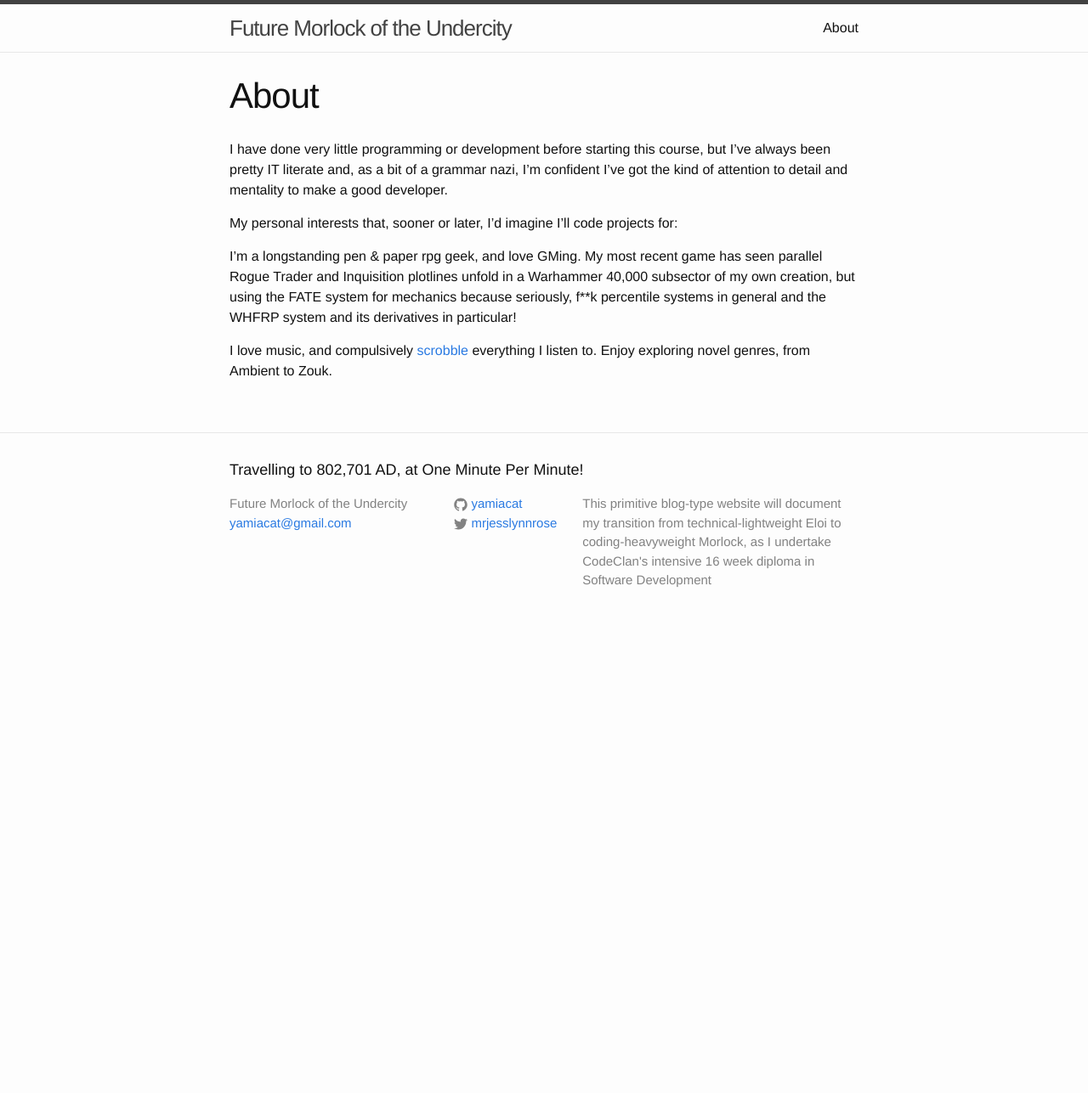
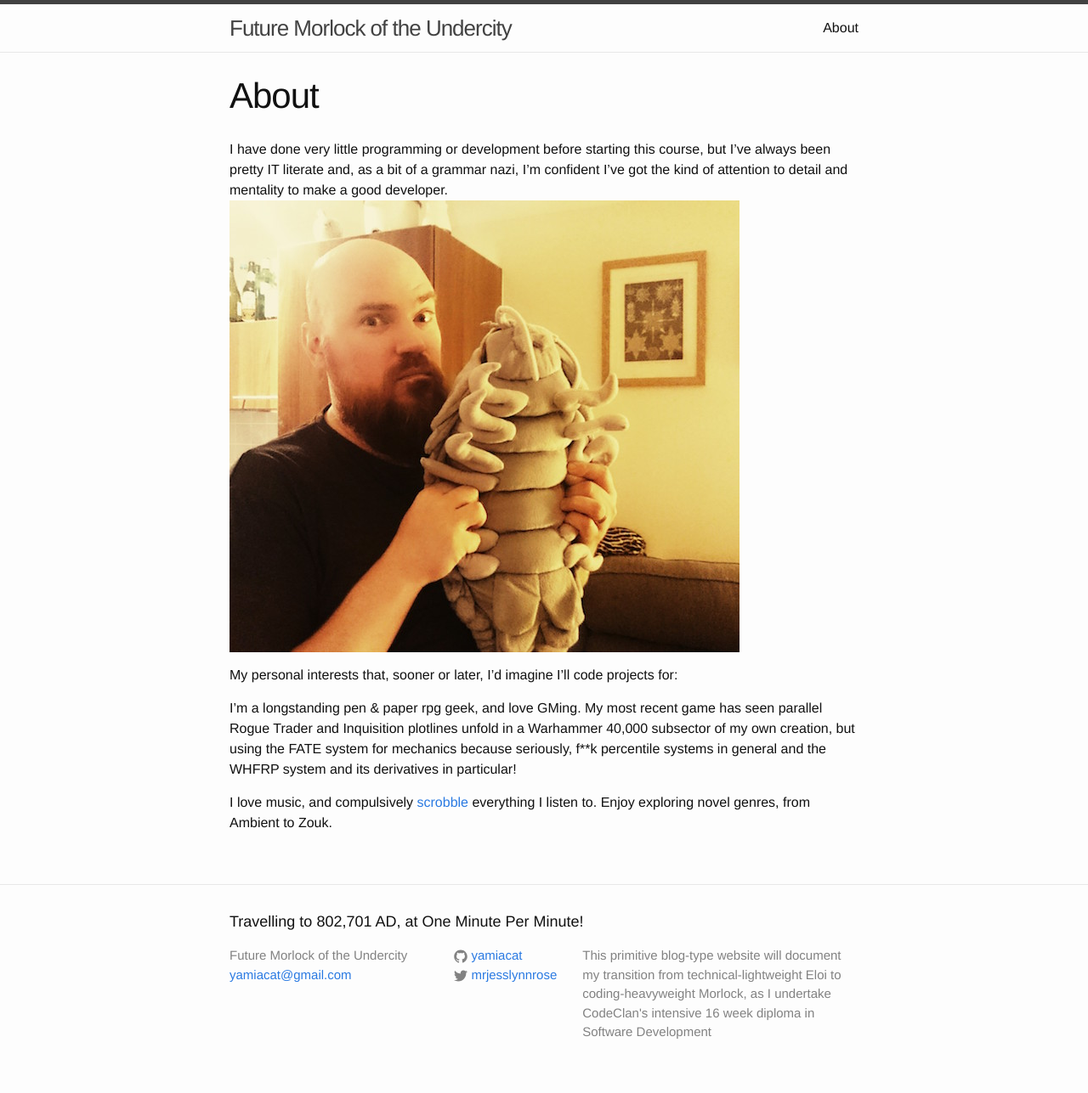
Before and after one commit to yamiacat/yamiacat.github.io, a Jekyll site: the page built from about.md, in a window 1280 px wide. Shown: the whole page at 85% size. Built offline with Jekyll 4.4.1, drawn with Linux system fonts in a browser that asks for light colours; before the commit the page ends 900 px from its top, so only the background shows below that.

Commit message:
add profile pic

```diff
--- a/about.md
+++ b/about.md
@@ -4,7 +4,7 @@ title: About
 permalink: /about/
 ---
 
-I have done very little programming or development before starting this course, but I've always been pretty IT literate and, as a bit of a grammar nazi, I'm confident I've got the kind of attention to detail and mentality to make a good developer.
+I have done very little programming or development before starting this course, but I've always been pretty IT literate and, as a bit of a grammar nazi, I'm confident I've got the kind of attention to detail and mentality to make a good developer. ![Me and my giant isopod]({{ site.url }}/assets/mattsopod.jpg)
 
 My personal interests that, sooner or later, I'd imagine I'll code projects for:
 
```
Also changed, not shown: assets/mattsopod.JPG (added), assets/morlocks-banner.jpg (added).
